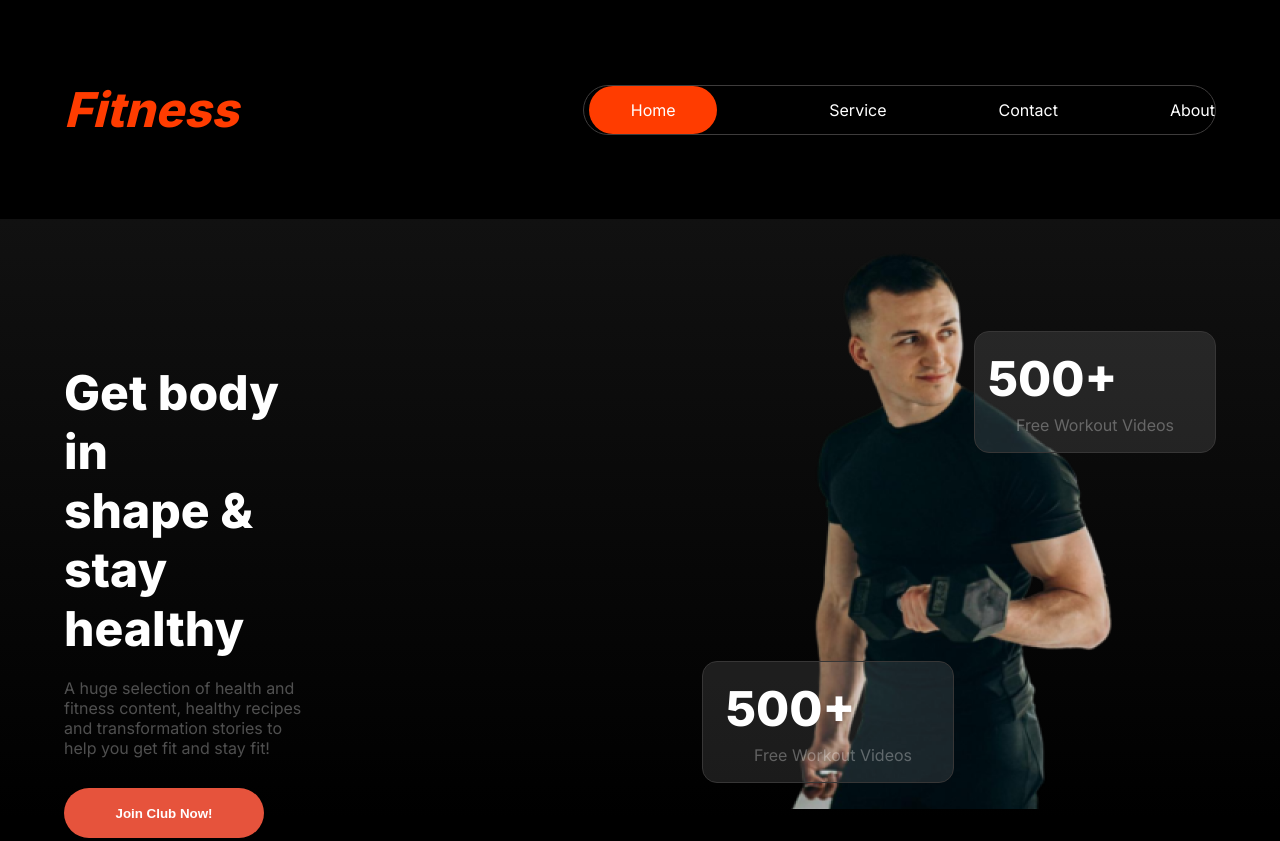
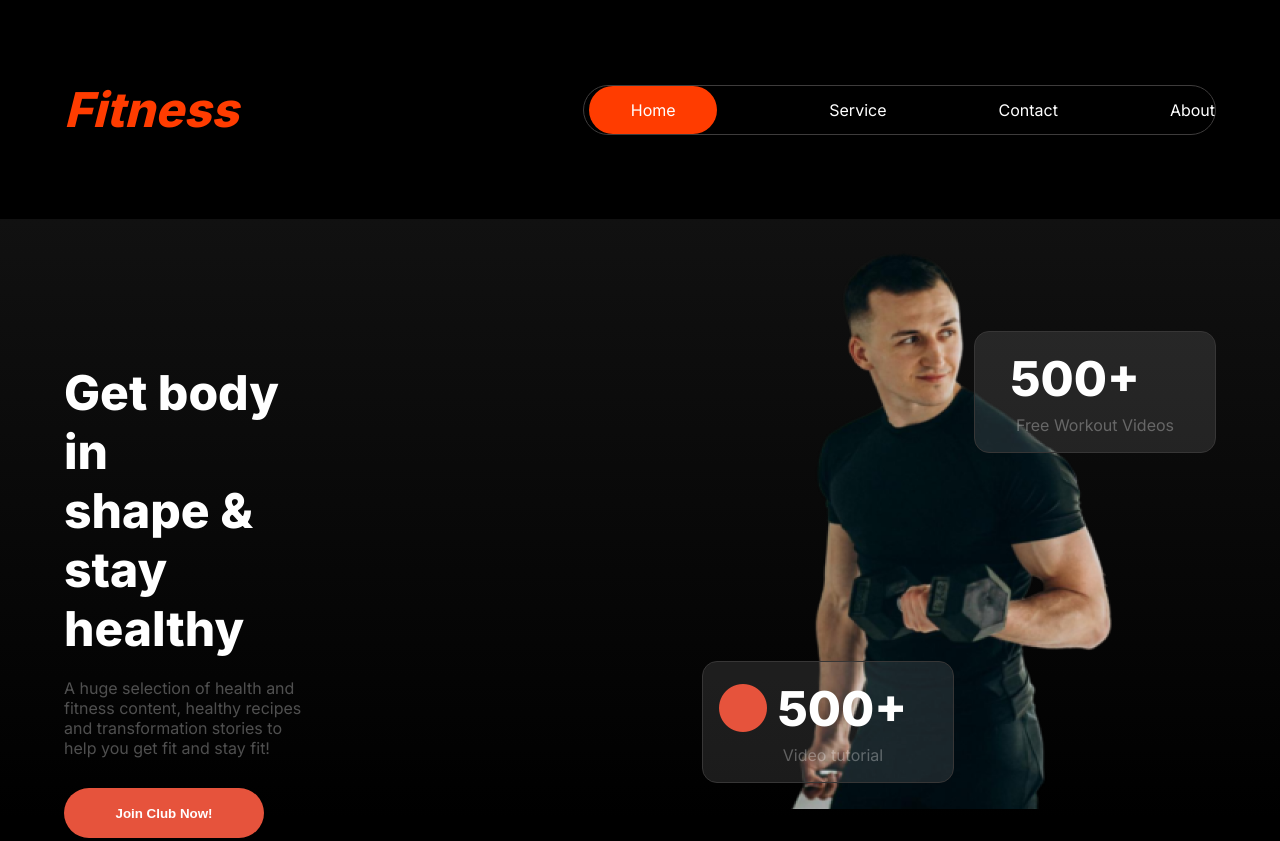
Before and after one commit to hossanshihab/assignment2-finalproject, a plain HTML site: page index.html in a window 1280 px wide. Shown: the top 841 px of the page. Drawn offline with Linux system fonts and the light colour scheme.

Commit message:
icon added

```diff
--- a/index.html
+++ b/index.html
@@ -22,8 +22,8 @@
       <p>Service</p>
       <p>Contact</p>
       <p>About</p>
-      <div class="ham-burger"><i class="fa-solid fa-bars"></i></div>
     </div>
+    <div class="ham-burger"><i class="fa-solid fa-bars"></i></div>
 
   </nav>
   <!-- banner-section  -->
@@ -42,8 +42,8 @@
           <p> Free Workout Videos</p>
         </div>
         <div class="card-2">
-          <h3>500+</h3>
-          <p> Free Workout Videos</p>
+          <h3><i class="fa-solid fa-circle"></i> 500+</h3>
+          <p>Video tutorial</p>
         </div>
       </div>
     </div>
--- a/style.css
+++ b/style.css
@@ -81,6 +81,7 @@ p {
 }
 .ham-burger{
   display: none;
+  color: white;
 }
 
 /* navbar responsive */
@@ -199,13 +200,18 @@ p {
   align-items: center;
 }
 .card h3{
-  padding-right: 85px;
+  padding-right: 40px;
   padding-bottom: 7px;
 }
 .card-2 h3{
-  padding-right: 85px;
+  padding-right: 40px;
   padding-bottom: 7px;
 }
+.card-2 i{
+  color:rgb(230, 83, 60);
+}
+
+
 
 /* banner section end  */
 
```
